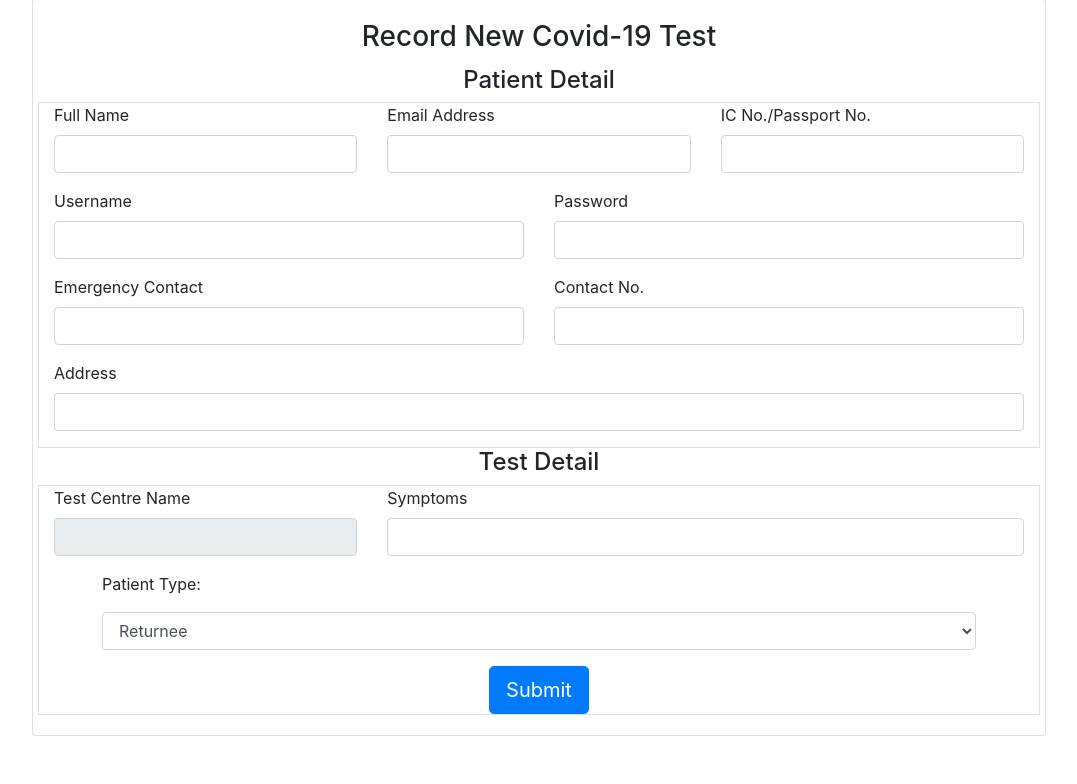
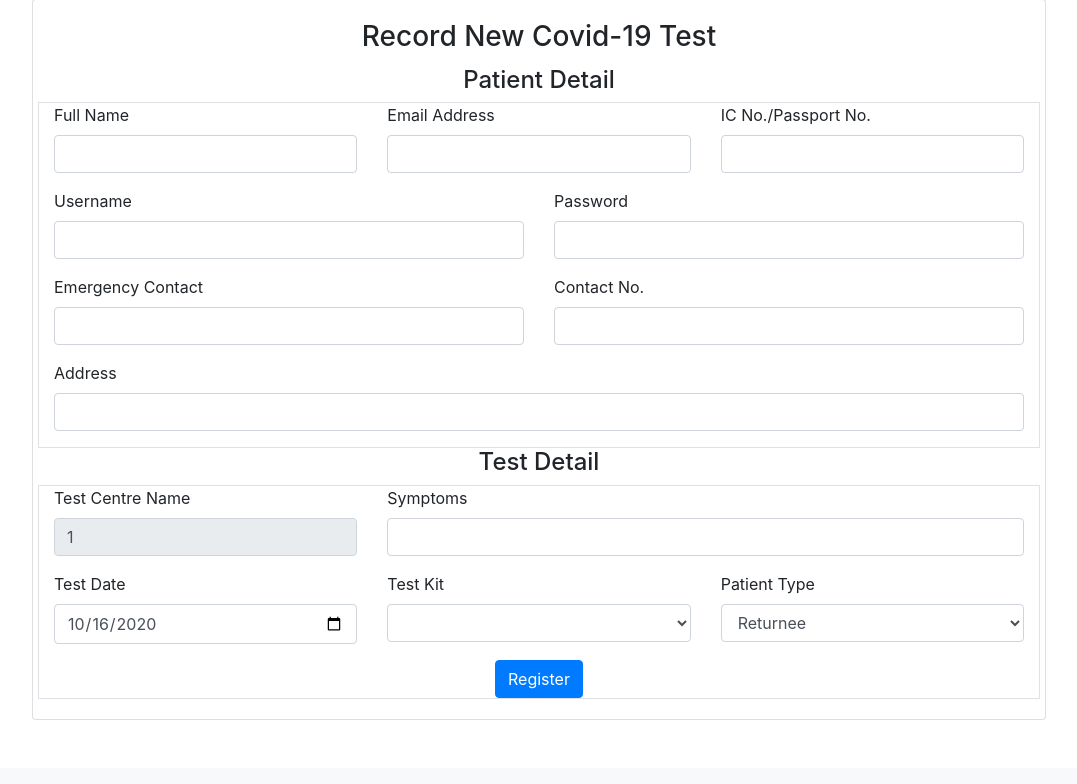
Before and after one commit to yikwah99/MyCovidTrail, a PHP site: page /tester-newTest.php in a window 1280 px wide. Shown: the part 105-889 px from the top of the page, without its empty margins (101-1178 px from the left). After the commit the page ends 825 px from the top, so only its background shows below. Run offline with PHP 8.4, Linux system fonts and the light colour scheme; the visitor is signed in with stand-in values (Sample User, id 1); data comes from the database, SQL or seed files in the repository; lists and menus that the app fills with data are empty; some libraries are stand-ins or nearby versions.

Commit message:
added-addUserPatientTest-function

```diff
--- a/php/tester-newTest.php
+++ b/php/tester-newTest.php
@@ -1,3 +1,33 @@
+<?php
+if(!isset($_SESSION))
+{
+    session_start();
+}
+include_once("database.php");
+$errormsg="";
+$testkitResult=mysqli_query($con,"SELECT * FROM testkit WHERE location='".$_SESSION['testcentre']."';");
+if(isset($_POST['submit'])){
+
+  $patientUsernameCheck = "select * from user,patient WHERE user.username='".$_POST['username']."'  AND password='".$_POST['password']."'AND user.username=patient.username;";
+  $patientUsernameCheckRow = mysqli_num_rows(mysqli_query($con,$patientUsernameCheck));
+  if ($patientUsernameCheckRow>0)
+    $errormsg="Username '".$_POST['username']."' already exist!";
+  else{
+    $userInsertSql="INSERT INTO `user` (`username`, `password`, `name`, `email`, `address`, `identificationNo`, `contactNo`) VALUES ('".$_POST['username']."', '".$_POST['password']."', '".$_POST['name']."', '".$_POST['email']."', '".$_POST['address']."', '".$_POST['identificationNo']."', '".$_POST['contactNo']."');";
+    mysqli_query($con,$userInsertSql);
+    $patientInsertSql="INSERT INTO `patient` (`username`, `patientType`, `symptoms`, `emergencyContact`) VALUES ('".$_POST['username']."', '".$_POST['patientType']."', '".$_POST['symptoms']."', '".$_POST['emergency']."');";
+    mysqli_query($con,$patientInsertSql);
+    $testInsertSql="INSERT INTO `covidtest` (`testID`, `testDate`, `status`, `result`, `resultDate`, `recipient`, `tester`, `kitID`, `location`) VALUES ('".uniqid()."', '".$_POST['testDate']."', 'pending', 'null', 'null', '".$_POST['username']."', '".$_SESSION['username']."', '".$_POST['kitID']."', '".$_SESSION['testcentre']."');";
+    mysqli_query($con,$testInsertSql);
+
+  }
+}
+//user(username,password,name,email,adress,identificationNo, contactNo)
+//patient(username,patientType,symptoms,emergency)
+
+?>
+
+
 <!doctype html>
 <html lang="en">
   <head>
@@ -16,6 +46,7 @@
     <!-- Main Content -->
     <div class="container">
       <div class="card m-5">
+        <form method="POST" action="#">
           <div class='card-body'>
             <h3 class="card-title text-center">Record New Covid-19 Test</h3>
             <h4 class=" text-center">Patient Detail</h4>
@@ -23,49 +54,49 @@
               <div class="col-md-4">
                 <div class="form-group">
                   <label>Full Name</label>
-                <input type="text" class="form-control"  placeholder="" >
+                  <input type="text" name="name" class="form-control"  placeholder="" >
                 </div>
               </div>
               <div class="col-md-4">
                 <div class="form-group">
                   <label>Email Address</label>
-                <input type="text" class="form-control"  placeholder="" >
+                  <input type="text" name="email" class="form-control"  placeholder="" >
                 </div>
               </div>
               <div class="col-md-4">
                 <div class="form-group">
                   <label>IC No./Passport No.</label>
-                <input type="text" class="form-control"  placeholder="" >
+                  <input type="text" name="identificationNo" class="form-control"  placeholder="" >
                 </div>
               </div>
               <div class="col-md-6">
                 <div class="form-group">
                   <label>Username</label>
-                <input type="text" class="form-control"  placeholder="" >
+                  <input type="text" name="username" class="form-control"  placeholder="" >
                 </div>
               </div>
               <div class="col-md-6">
                 <div class="form-group">
                   <label>Password</label>
-                <input type="text" class="form-control"  placeholder="" >
+                  <input type="password" name="password" class="form-control"  placeholder="" >
                 </div>
               </div>
               <div class="col-md-6">
                 <div class="form-group">
                   <label>Emergency Contact</label>
-                <input type="text" class="form-control"  placeholder="" >
+                  <input type="text" name="emergency" class="form-control"  placeholder="" >
                 </div>
               </div>
               <div class="col-md-6">
                 <div class="form-group">
                   <label>Contact No.</label>
-                <input type="text" class="form-control"  placeholder="" >
+                  <input type="text" name="contactNo" class="form-control"  placeholder="" >
                 </div>
               </div>
               <div class="col-md-12">
                 <div class="form-group">
                   <label>Address</label>
-                <input type="text" class="form-control"  placeholder="" >
+                  <input type="text" name="address" class="form-control"  placeholder="" >
                 </div>
               </div>
             </div>
@@ -74,32 +105,54 @@
               <div class="col-md-4">
                 <div class="form-group">
                   <label>Test Centre Name</label>
-                <input type="text" class="form-control"  placeholder="" disabled>
+                  <input type="text" name="testcentre" class="form-control"  value="<?php echo $_SESSION['testcentre']; ?>" disabled>
                 </div>
               </div>
               <div class="col-md-8">
                 <div class="form-group">
                   <label>Symptoms</label>
-                <input type="text" class="form-control"  placeholder="" >
+                  <input type="text" name="symptoms" class="form-control"  placeholder="" >
                 </div>
               </div>
-            <div class="col-md-12">
-              <div class="form-group mx-5">
-                <p>Patient Type:</p>
-                <select id="inputState" class="form-control">
-                  <option selected>Returnee</option>
-                  <option>Quarantined</option>
-                  <option>Close contact</option>
-                  <option>Infected</option>
-                  <option>Suspected</option>
+              <div class="col-md-4">
+                <div class="form-group">
+                  <label>Test Date</label>
+                  <input name="testDate" value="<?php echo (date("Y-m-d")); ?>"class="form-control" type="date">
+                </div>
+              </div>
+              <div class="col-md-4">
+                <div class="form-group">
+                  <label>Test Kit</label>
+                  <select id="inputState" name="kitID" class="form-control">
+                    <?php
+                    $i=0;
+                    while($testKitRow=mysqli_fetch_array($testkitResult)){
+                      ?>
+                      <option value="<?php echo $testKitRow["kitID"]; ?>"><?php echo $testKitRow["kitID"]; ?></option>
+                    <?php
+                    $i++;}
+                    ?>
+                  </select>
+                </div>
+              </div>
+              <div class="col-md-4">
+                <div class="form-group">
+                  <label>Patient Type</label>
+                  <select id="inputState" name="patientType" class="form-control">
+                    <option value ="returnee" selected>Returnee</option>
+                    <option value ="quarantined">Quarantined</option>
+                    <option value ="close contact">Close contact</option>
+                    <option value ="infect">Infected</option>
+                    <option value ="suspected">Suspected</option>
                   </select>
                 </div>
               </div>
               <div class="col-md-12 text-center">
-              <input type="submit" class="btn btn-primary btn-lg">
+                <input type="submit" name="submit" value="Register" class="btn btn-primary">
               </div>
             </div>
           </div>
+        </form>
       </div>
     </div>
     <!-- Optional JavaScript -->
```
Lines whose indentation alone changed are shown as unchanged.
